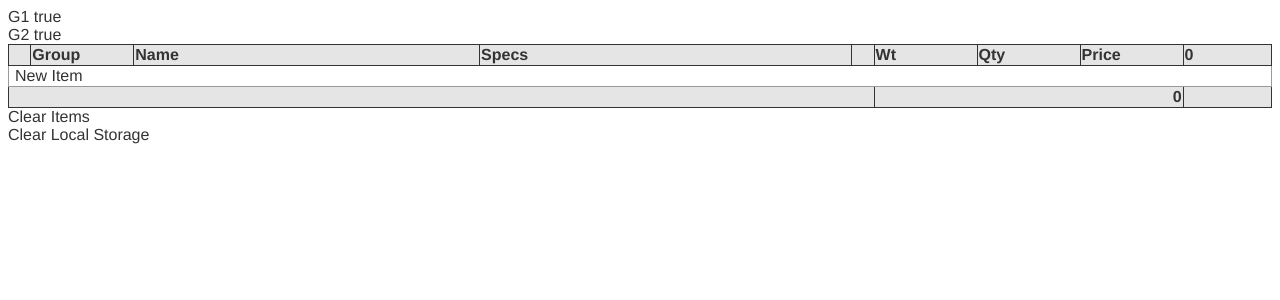
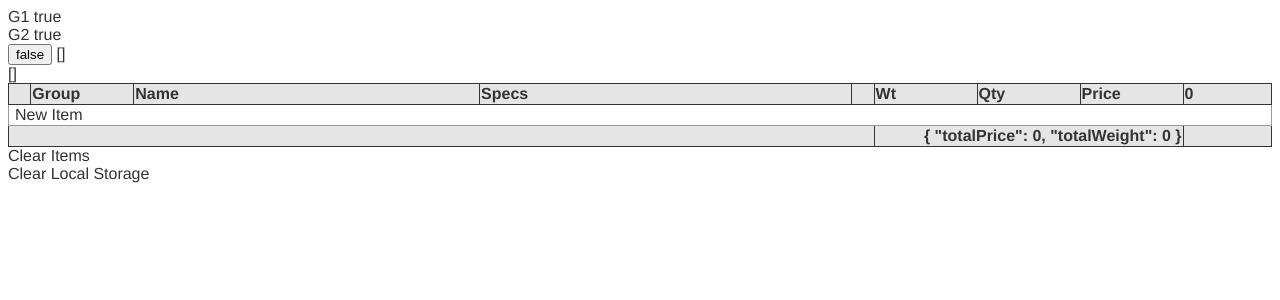
Before and after one commit to tnemec/vue-compare, a Vue app: page / in a window 1280 px wide. Shown: the top 300 px of the page. Built offline with nearby package versions, Linux system fonts and the light colour scheme.

Commit message:
Filtering items

```diff
--- a/src/components/groupSelect.vue
+++ b/src/components/groupSelect.vue
@@ -1,8 +1,7 @@
 <template>
 	<div id="group-select">
-	{{item.id}}
 		<div v-for="(group, index) of groups">
-			<input type="checkbox" value="null" v-bind:checked="isMember(group.id)" @click.prevent:="toggleChecked(group.id)">{{group.name}}
+			<input type="checkbox" value="null" v-bind:checked="isMember(group.id)" @click.prevent:="toggleChecked(group.id)">{{group.name}} {{isMember(group.id)}}
 		</div>
 	</div>
 </template>
@@ -26,13 +25,16 @@ export default {
 		groups() {
 			return this.$store.state.groups;
 		},
+		thisItem() {
+			return this.$store.getters.getItem(this.item.id);
+		}
 	},
 	methods: {
 		toggleGroup(index) {
 			this.$store.commit('toggleGroupVisibility', index);
 		},
 		isMember(groupId) {
-			return this.item.groups && this.item.groups.indexOf(groupId) !== -1;
+			return this.thisItem && this.thisItem.groups.indexOf(groupId) !== -1;
 		},
 		toggleChecked(groupId) {
 			if(this.isMember(groupId)) {
--- a/src/components/itemComponent.vue
+++ b/src/components/itemComponent.vue
@@ -2,7 +2,7 @@
 	<tr class="list-item" v-bind:key="index">
   	  <td class="sel">{{index +1}}</td>
 	  <td><groupSelect v-bind:item="newItem" /></td>
-	  <td><input type="text" class="item-name" v-model="newItem.name" placeholder="Name" /></td>
+	  <td>{{newItem.id}}<input type="text" class="item-name" v-model="newItem.name" placeholder="Name" /></td>
   	  <td class="specs"><textarea class="item-specs" v-model="newItem.specs" placeholder="Specs" /></td>
   	  <td class="url"><input type="text" class="item-url" v-model="newItem.url" placeholder="URL" /></td>
 	  <td><input type="text" class="item-weight" v-model="newItem.weight" placeholder="Wt" /></td>
--- a/src/store.js
+++ b/src/store.js
@@ -10,24 +10,11 @@ export default new Vuex.Store({
   		{id: 0, name: 'G1', visible: true},
   		{id: 1, name: 'G2', visible: true},
   	],
-  	unset: true, // should show items that are not in any groups
+  	unset: false, // should show items that are not in any groups
   	suppliers: {},
   	baseItem: {name:'',id:0,url:'',specs:'',qty:1,price:0,weight:0,groups:[0],attributes:[],supplier:null,enabled:true},
   },
   getters: {
-  	filteredItems(state) {
-  		let visibleGroups = state.groups.filter( group => group.visible);
-
-  		return state.items.filter(item => {
-  			for( let i = 0; i < visibleGroups.length; i++) {
-  				if(item.groups.indexOf(visibleGroups) !== -1) {
-  					return item
-  				}
-  			}
-  			// return items with no groups selected if unset is true
-  			return state.unset ? item : undefined;
-  		});
-  	},
   	getItem: (state) => (itemId) => {
 		return state.items.find( item => item.id === itemId);
 	},
@@ -38,7 +25,20 @@ export default new Vuex.Store({
 			}
 			return -1;
 		})
-	}
+	},
+	filteredItems(state){
+	let groups = state.groups;
+		return state.items.filter(item => {
+			let show = false;
+			for( let i = 0 ; i < groups.length; i++ ) {
+				if (groups[i].visible && item.groups.indexOf(groups[i].id) !== -1) {
+					show = true;
+				}
+			}
+			// return items with no groups selected if unset is true
+			return show || state.unset;
+		});
+	},
   },
   mutations: {
 	initialiseStore(state) {
@@ -71,20 +71,26 @@ export default new Vuex.Store({
 	},
 	addToGroup(state, payload) {
 		let itemIndex = state.items.findIndex( i => i.id === payload.itemId);
-		console.log(itemIndex)
 		if(itemIndex !== -1) {
 			let item = {...this.getters.getItem(payload.itemId)};
 			item.groups = [...item.groups, payload.groupId];
-			state.items[itemIndex] = item;
+			state.items.splice(itemIndex, 1, item);
 		}
 	},
 	removeFromGroup(state, payload) {
-		let item = this.getters.getItem(payload.itemId);
-		item.groups.splice(item.groups.indexOf(payload.groupId), 1);
-		state.items[this.getters.getItemIndex(payload.itemId)] = item;
+		let itemIndex = state.items.findIndex( i => i.id === payload.itemId);
+		if(itemIndex !== -1) {
+			let item = {...this.getters.getItem(payload.itemId)};
+			item.groups = item.groups.filter( group => group !== payload.groupId);
+			state.items.splice(itemIndex, 1, item);
+		}
 	},
 	toggleGroupVisibility(state, groupIndex) {
 		state.groups[groupIndex].visible = !state.groups[groupIndex].visible;
+	},
+	toggleUnset(state) {
+		console.log('unset' + state.unset)
+		state.unset = !state.unset;
 	}
 
   },
--- a/src/views/Home.vue
+++ b/src/views/Home.vue
@@ -1,7 +1,9 @@
 <template>
 	<div class="home">
 		<groupPanel></groupPanel>
-
+		<button @click="toggleUnset()">{{unset}}</button>
+		{{filteredItems}} <br/>
+		{{filteredIds}}
 		<table class="item-table">
 			<tr>
 				<th></th>
@@ -14,7 +16,7 @@
 				<th style="width: 100px">Price</th>
 				<th>{{items.length}}</th>
 			</tr>
-			<template   v-for="(row, index) in items">
+			<template   v-for="(row, index) in filteredItems">
 				<itemComponent  v-bind:item="row" v-bind:index="index" /></itemComponent>
 			</template>
 			<tr class="new-item">
@@ -60,19 +62,27 @@
 			items() {
 				return this.$store.state.items;
 			},
-			filteredItems() {
-				return this.$store.state.filteredItems;
+			unset() {
+				return this.$store.state.unset;
 			},
+		  	filteredItems() {
+		  		return this.$store.getters.filteredItems
+		  	},
+		  	filteredIds() {
+		  		return this.filteredItems.map(item => item.id)
+		  	},
 			totalPrice() {
 				let totalPrice = 0;
-				let totalWt = 0;
-				this.items.forEach((item) => {
-					if( item.enabled) {
-						totalPrice += (item.price * item.qty);
-						totalWt += (item.weight * item.qty);
-					}
-				});
-				return totalPrice;
+				let totalWeight = 0;
+				if(this.filteredItems && this.filteredItems.length) {
+					this.filteredItems.forEach((item) => {
+						if( item.enabled) {
+							totalPrice += (item.price * item.qty);
+							totalWeight += (item.weight * item.qty);
+						}
+					});
+				}
+				return {totalPrice, totalWeight};
 			}
 		},
 		methods: {
@@ -93,6 +103,9 @@
 			},
 			clearLocalStorage() {
 				this.$store.commit('clearLocalStorage');
+			},
+			toggleUnset() {
+				this.$store.commit('toggleUnset');
 			}
 		}
 	}
```
